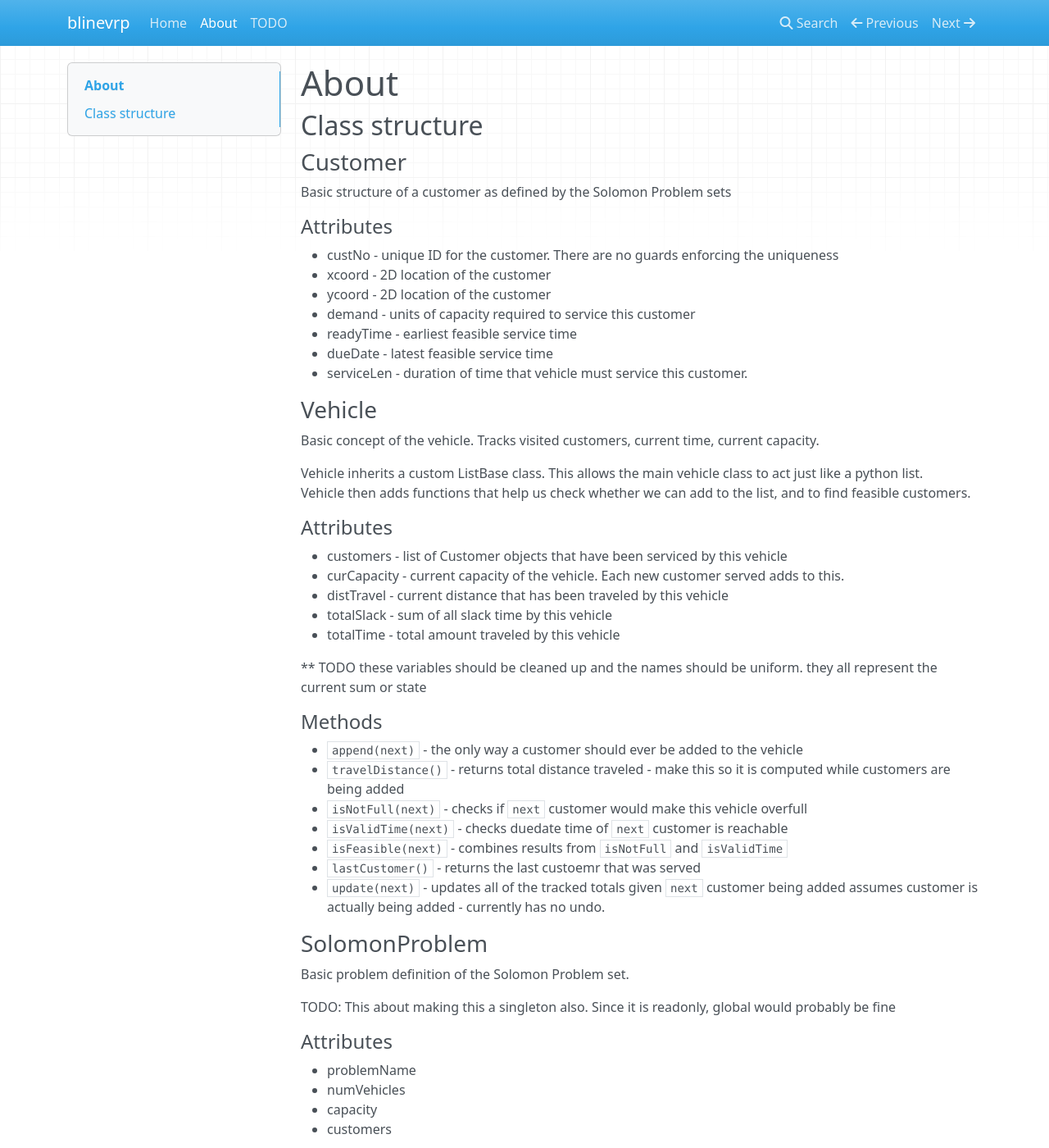
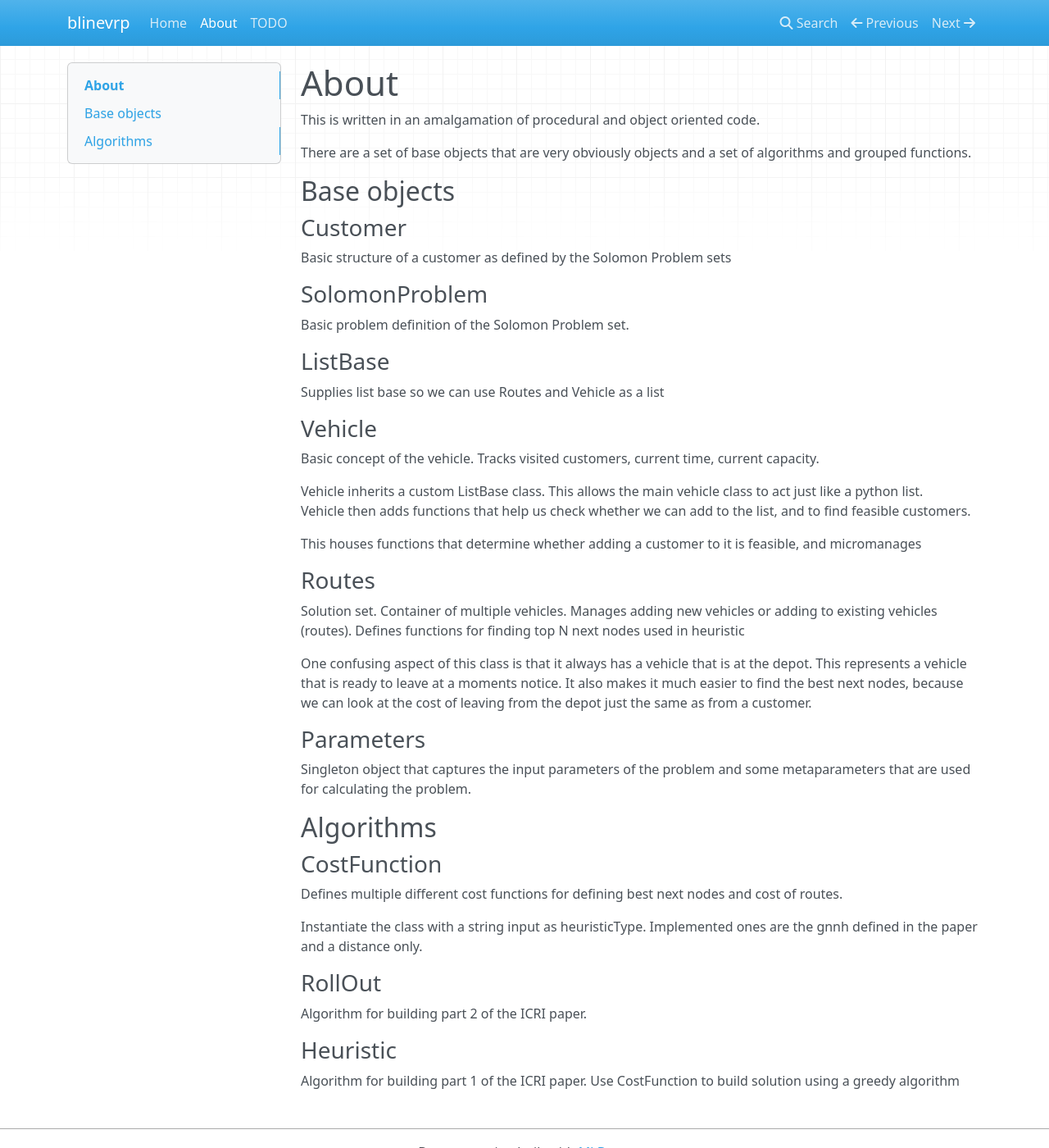
Before and after one commit to sauln/ICRI, an MkDocs documentation site: the page built from docs/about/index.md, in a window 1280 px wide and 1400 px high. Shown: the whole window at 82% size. Built offline with MkDocs 1.6.1, drawn with Linux system fonts in a browser that asks for light colours; nearby versions of some CDN libraries; old or Windows-style settings are respelled for this version of MkDocs; some of the changed text lies outside the part shown.

Commit message:
Cleaning up unnecessary clutter

````diff
--- a/docs/about/index.md
+++ b/docs/about/index.md
@@ -1,18 +1,22 @@
 # About
 
-## Class structure
+This is written in an amalgamation of procedural and object oriented code.
+
+There are a set of base objects that are very obviously objects and a set of algorithms
+and grouped functions.
+
+
+## Base objects
+
 
 ### Customer
 Basic structure of a customer as defined by the Solomon Problem sets
 
-#### Attributes
-* custNo - unique ID for the customer. There are no guards enforcing the uniqueness
-* xcoord - 2D location of the customer
-* ycoord - 2D location of the customer
-* demand - units of capacity required to service this customer
-* readyTime - earliest feasible service time
-* dueDate - latest feasible service time
-* serviceLen - duration of time that vehicle must service this customer.
+### SolomonProblem
+Basic problem definition of the Solomon Problem set.
+
+### ListBase
+Supplies list base so we can use Routes and Vehicle as a list
 
 ### Vehicle
 Basic concept of the vehicle.  Tracks visited customers, current time, current capacity.
@@ -22,39 +26,8 @@ act just like a python list.
 Vehicle then adds functions that help us check whether we can add to the list,
 and to find feasible customers.
 
-#### Attributes
-* customers - list of Customer objects that have been serviced by this vehicle
-* curCapacity - current capacity of the vehicle. Each new customer served adds to this.
-* distTravel - current distance that has been traveled by this vehicle
-* totalSlack - sum of all slack time by this vehicle
-* totalTime - total amount traveled by this vehicle
-
-** TODO these variables should be cleaned up and the names should be uniform. they all
-represent the current sum or state
-
-#### Methods
-* `append(next)` - the only way a customer should ever be added to the vehicle
-* `travelDistance()` - returns total distance traveled - make this so it is computed while
-customers are being added
-* `isNotFull(next)` - checks if `next` customer would make this vehicle overfull
-* `isValidTime(next)` - checks duedate time of `next` customer is reachable
-* `isFeasible(next)` - combines results from `isNotFull` and `isValidTime`
-* `lastCustomer()` - returns the last custoemr that was served
-* `update(next)` - updates all of the tracked totals given `next` customer being added
-    assumes customer is actually being added - currently has no undo.
-
-
-### SolomonProblem
-Basic problem definition of the Solomon Problem set.
-
-TODO: This about making this a singleton also.  Since it is readonly, global would probably be fine
-
-#### Attributes
-* problemName
-* numVehicles
-* capacity
-* customers
-
+This houses functions that determine whether adding a customer to it is feasible,
+and micromanages
 
 ### Routes
 Solution set.  Container of multiple vehicles.  Manages adding new vehicles or
@@ -66,11 +39,13 @@ This represents a vehicle that is ready to leave at a moments notice.  It also m
 much easier to find the best next nodes, because we can look at the cost of leaving
 from the depot just the same as from a customer.
 
-#### Attributes
-* sp - reference to the solomon problem that this solution was designed for
-* objList -
+### Parameters
+Singleton object that captures the input parameters of the problem and some metaparameters
+that are used for calculating the problem.
 
-#### Methods
+
+## Algorithms
+
 
 
 ### CostFunction
@@ -79,77 +54,10 @@ Defines multiple different cost functions for defining best next nodes and cost
 Instantiate the class with a string input as heuristicType. Implemented ones are
 the gnnh defined in the paper and a distance only.
 
-#### Attributes
-* heuristicType -
-* switch - dictionary of possible cost functions
-
-#### Methods
-* gnnh -
-* distanceOnly -
-
-
-### Parameters
-This is parameters object takes the SolomonProblem (or potentially another
-problem configuration) and builds the distance matrices.  It then provides the object
-as a singleton that can be instantiated as a singleton.
-
-The singleton must be initialzed with the problem definition
-
-```python
-params = Parameters()
-params.build(sp: SolomonProblem)
-```
-
-Then, it can at any time be cheaply summoned by an easy instantiation:
-`params = Parameters()`
-
-
-#### Methods
-* `build` -
-* `buildDistMatrix` -
-* `buildTimeMatrix` -
-
-
-
-#### Attributes
-* `customers` - list of customers - *this should never be modified* - make a copy and
-modify that.
-* `distMatrix` - travel distance matrix from a to b
-* `timeMatrix` - expected time to travel from a to b
-* `params` - solomon probelm definition
-
-
+### RollOut
+Algorithm for building part 2 of the ICRI paper.
 
 
 ### Heuristic
 Algorithm for building part 1 of the ICRI paper.  Use CostFunction to build solution
 using a greedy algorithm
-
-#### Attributes
-
-#### Methods
-
-### RollOut
-Algorithm for building part 2 of the ICRI paper.
-
-#### Attributes
-
-#### Methods
-
-
-
-### Matrices
-Constructors for distance and time matrices.  This should be redefined as a singleton class
-
-This is a singleton class.
-To build the matrices, supply a list of customers to the build function
-
-#### Attributes
-
-#### Methods
-
-### ListBase
-
-#### Attributes
-
-#### Methods
````
Also changed, not shown: docs/todo.md (+11 -15 lines).
